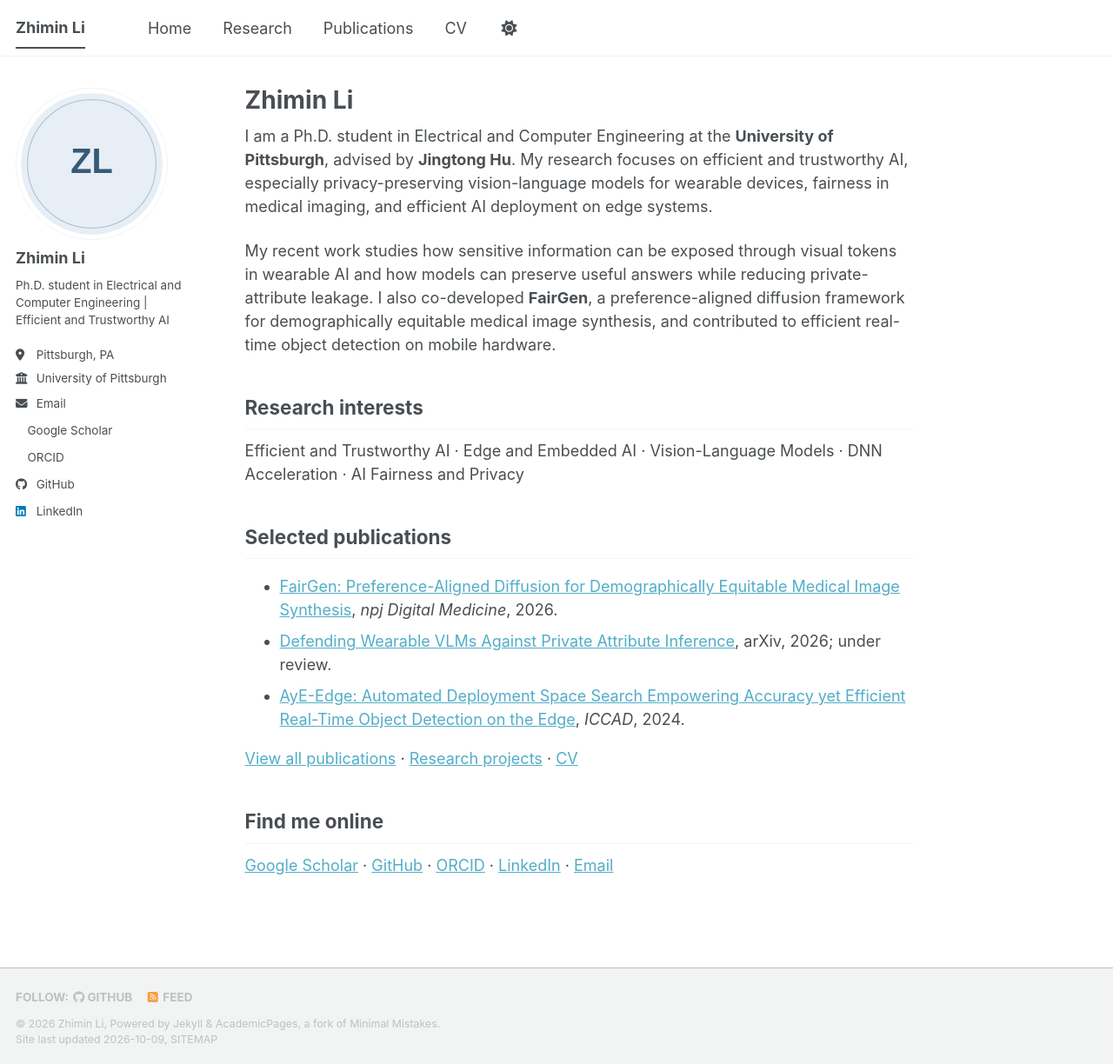
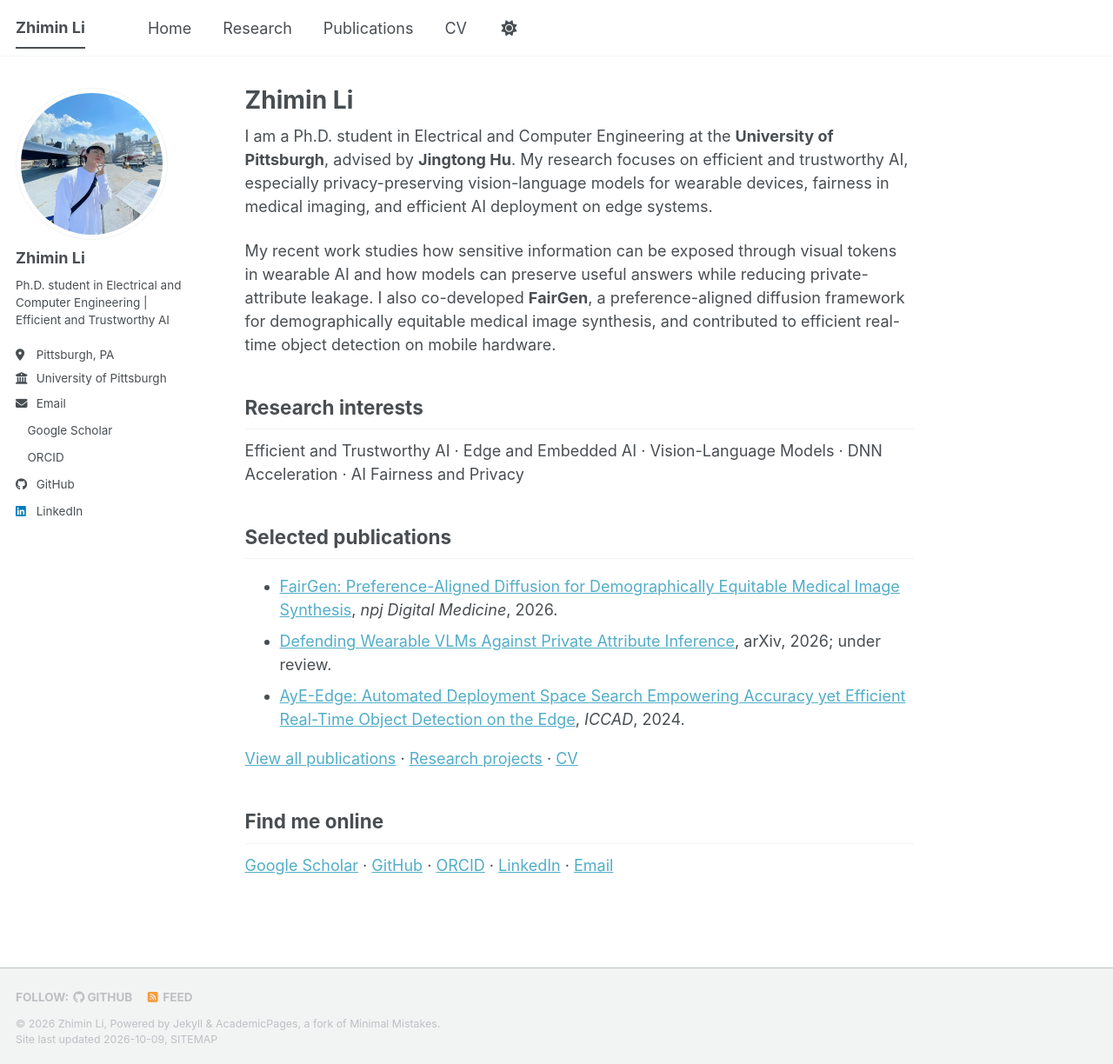
Before and after one commit to Krisocer/Krisocer.github.io, a Jekyll site: the page built from _pages/about.md, in a window 1280 px wide and 1224 px high. Shown: the whole window at 87% size. Built offline with Jekyll 4.4.1, drawn with Linux system fonts in a browser that asks for light colours; a style sheet for code colours, icons or effects is not loaded.

Commit message:
Add Zhimin's portrait to profile

```diff
--- a/_config.yml
+++ b/_config.yml
@@ -23,7 +23,7 @@ repository               : "Krisocer/Krisocer.github.io"
 #               Additional customization can be done by editing /_includes/author-profile.html
 author:
   # Biographic information
-  avatar           : "zhimin-placeholder.svg"
+  avatar           : "zhimin-li.jpg"
   name             : "Zhimin Li"
   pronouns         : # example: "she/her"
   bio              : "Ph.D. student in Electrical and Computer Engineering | Efficient and Trustworthy AI"
--- a/_sass/layout/_sidebar.scss
+++ b/_sass/layout/_sidebar.scss
@@ -154,10 +154,16 @@
   }
 
   img {
+    width: 36px;
+    height: 36px;
     max-width: 175px;
     border-radius: 50%;
+    object-fit: cover;
+    object-position: left center;
 
     @include breakpoint($large) {
+      width: 175px;
+      height: 175px;
       padding: 5px;
       border: 1px solid var(--global-border-color);
     }
```
Also changed, not shown: README.md (+1 -1 lines), images/zhimin-li.jpg (added).
